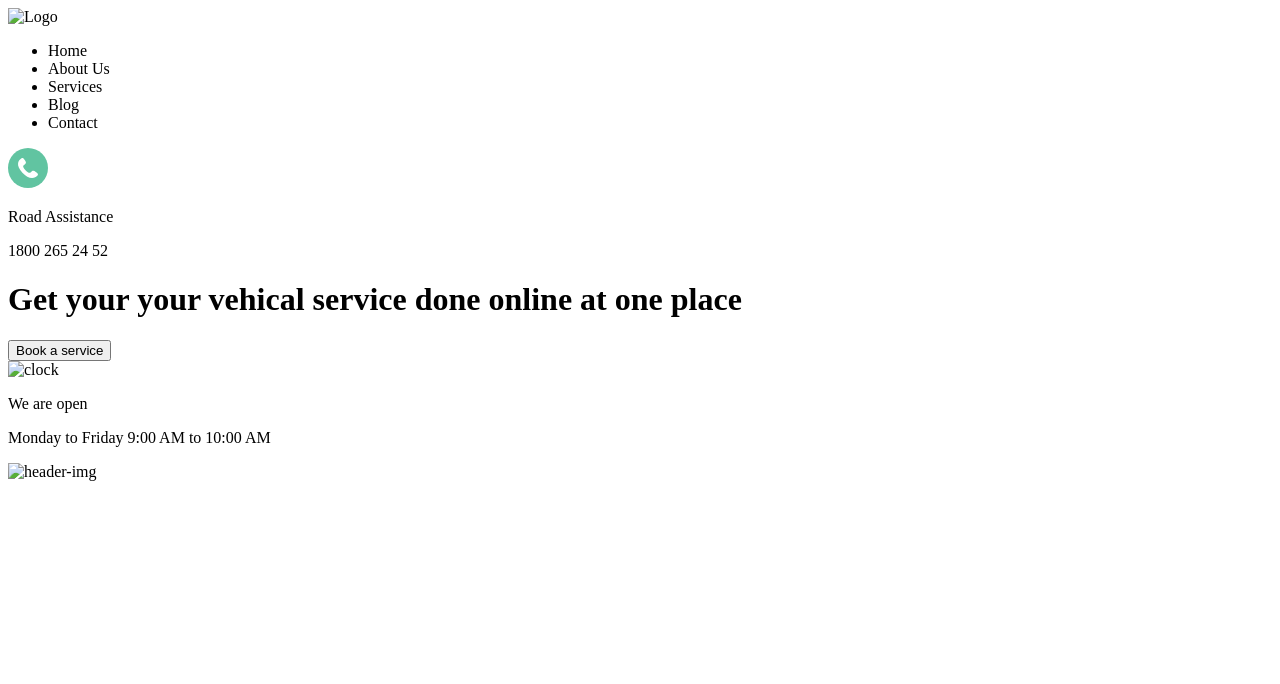
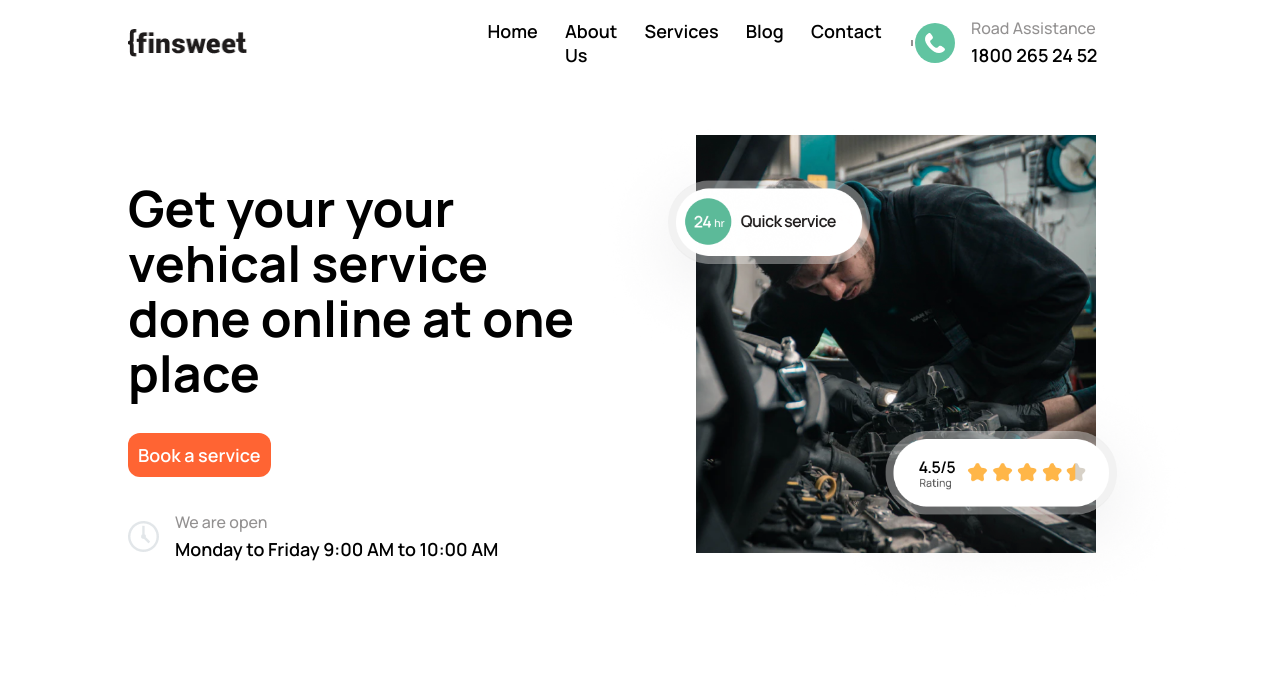
Before and after one commit to donatusbishung/KodeCamp_task-2, a plain HTML site: page index.html in a window 1280 px wide. Drawn offline with Linux system fonts and the light colour scheme; the site is published under a folder, as on GitHub Pages, so addresses that start at the root find nothing.

Commit message:
modified my index.html

```diff
--- a/index.html
+++ b/index.html
@@ -4,12 +4,12 @@
     <meta charset="UTF-8">
     <meta name="viewport" content="width=device-width, initial-scale=1.0">
     <title>Car Services</title>
-    <link rel="stylesheet" href="/CSS/index.css">
+    <link rel="stylesheet" href="index.css">
 </head>
 <body>
     <header>
         <div class="navigation">
-            <img class="finsweet" src="/Images/Logo.png" alt="Logo">
+            <img class="finsweet" src="Images/Logo.png" alt="Logo">
             <nav>
                 <ul>
                     <li>Home</li>
@@ -21,7 +21,7 @@
             </nav>
             <div class="line"></div>
             <div class="info-part">
-                <img src="./Images/Assistance Icon.svg" alt="phone-svg">
+                <img src="Images/Assistance Icon.svg" alt="phone-svg">
                 <div class="paragraphs">
                     <p class="first-child">Road Assistance</p>
                     <p>1800 265 24 52</p>
@@ -34,7 +34,7 @@
             <h1>Get your your vehical service done online at one place</h1>
             <button type="submit">Book a service</button>
             <div class="office-hours">
-                <img class="clock" src="/Images/Icon-5.png" alt="clock">
+                <img class="clock" src="Images/Icon-5.png" alt="clock">
                 <div class="paragraphs-2">
                     <p class="first-child">We are open</p>
                     <p>Monday to Friday 9:00 AM to 10:00 AM</p>
@@ -42,7 +42,7 @@
             </div>
         </div>
         <div class="intro-img">
-            <img class="header-img" src="/Images/Header Image.png" alt="header-img">
+            <img class="header-img" src="Images/Header Image.png" alt="header-img">
         </div>
     </main>
 </body>
```
